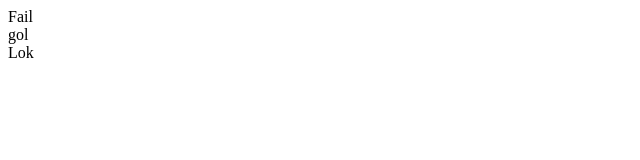
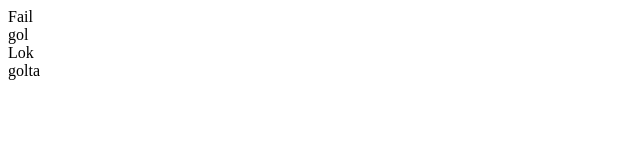
Before and after one commit to efrem005/project_1, a plain HTML site: page project_1/index.html in a window 1280 px wide. Shown: the full height of the page, 0-640 px from the left. Drawn offline with Linux system fonts and the light colour scheme.

Commit message:
Prof gil

```diff
--- a/project_1/index.html
+++ b/project_1/index.html
@@ -10,7 +10,7 @@
 <div class="col">Fail</div>
 <div class="col">gol</div>
 <div class="col">Lok</div>
-<div class="col"></div>
+<div class="col">golta</div>
 
 
 
```
